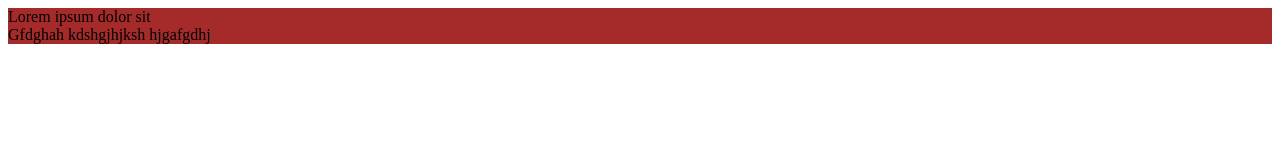
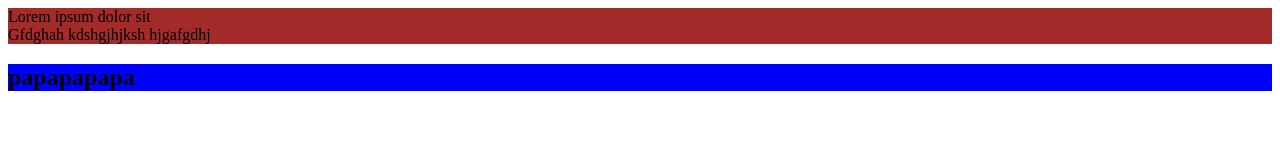
Before and after one commit to Ilyshkss/test, a plain HTML site: page index.html in a window 1280 px wide. Drawn offline with Linux system fonts and the light colour scheme.

Commit message:
add h2 and styles

```diff
--- a/index.html
+++ b/index.html
@@ -9,5 +9,6 @@
 <body>
     <div>Lorem ipsum dolor sit</div>
     <div>Gfdghah kdshgjhjksh hjgafgdhj</div>
+    <h2>papapapapa</h2>
 </body>
 </html>
--- a/style.css
+++ b/style.css
@@ -1,3 +1,7 @@
 div {
     background-color: brown;
 }
+
+h2 {
+    background-color: blue;
+}
```
